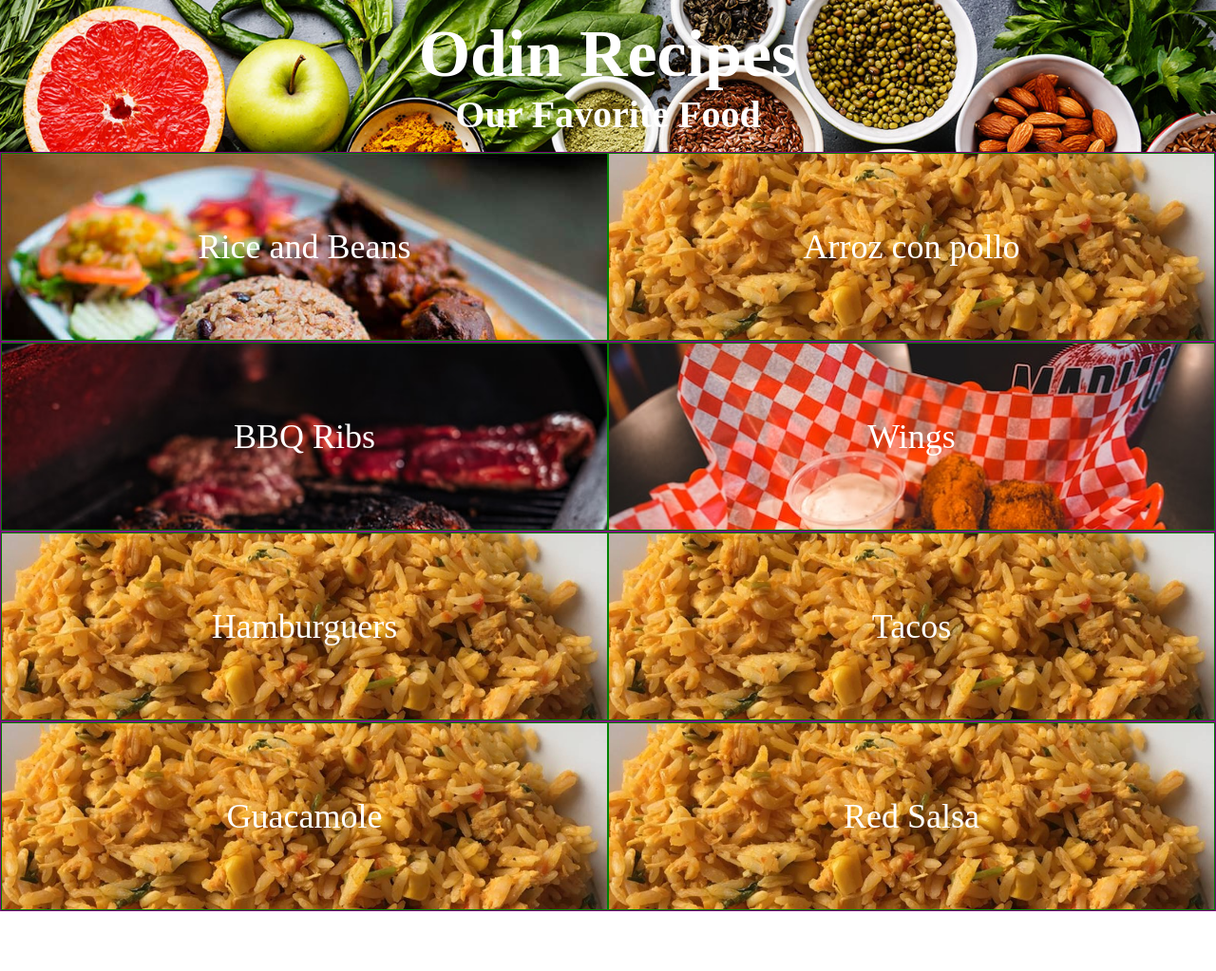
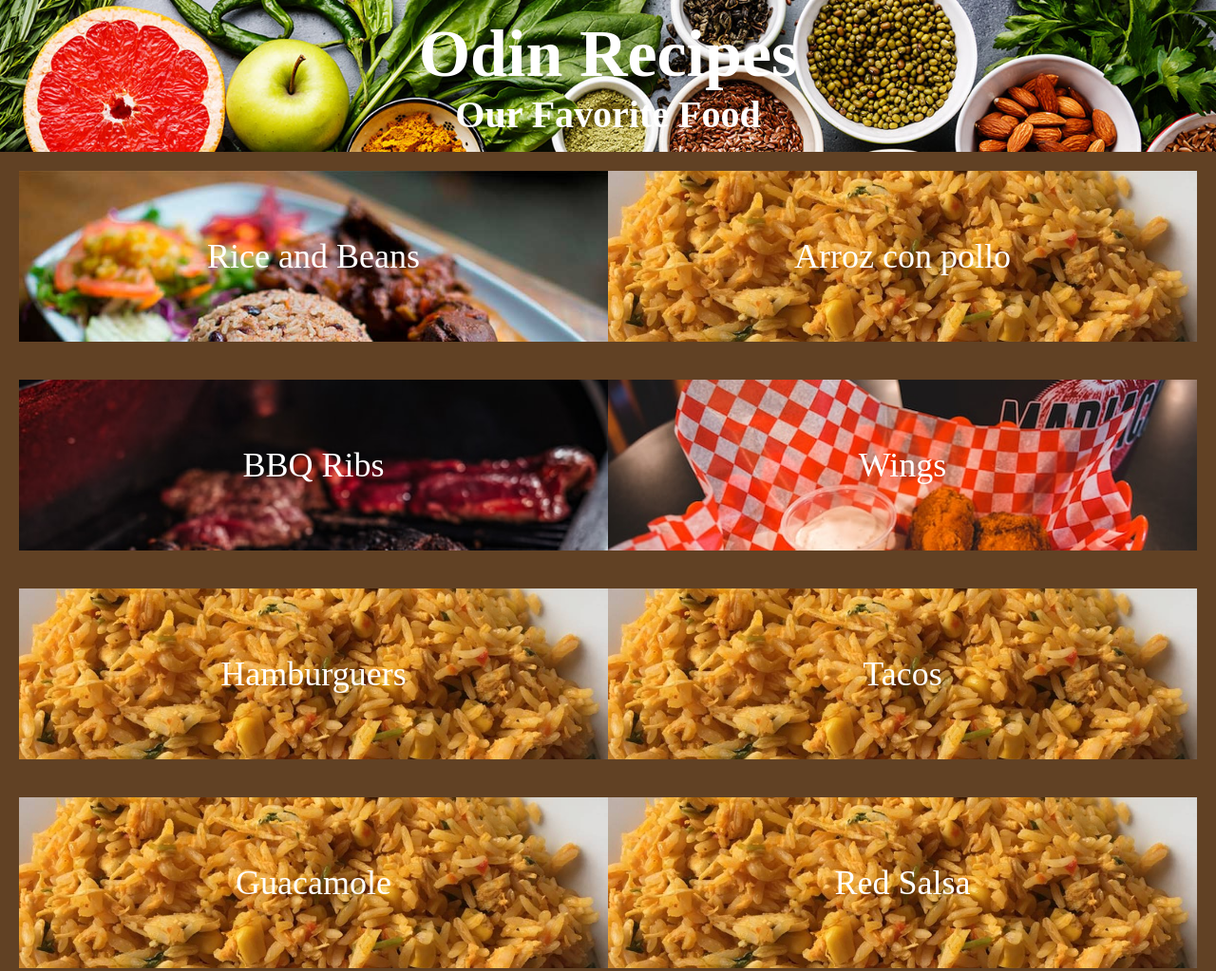
Before and after one commit to kin9koopa/odin-recipes, a plain HTML site: page index.html in a window 1280 px wide. Shown: the whole page at 95% size. Before the commit the page ends 960 px from the top, so only its background shows below. Drawn offline with Linux system fonts and the light colour scheme.

Commit message:
small changes to css and title of the index

```diff
--- a/css/index.css
+++ b/css/index.css
@@ -6,6 +6,7 @@
 body {
 	width: 100vw;
 	height: 100vh;
+	background: #614124;
 }
 header {
 	display: flex;
@@ -27,14 +28,16 @@ section {
 	height: 80vh;
 }
 section .row {
-	border: 1px solid purple;
 	height: 25vh;
 	display: flex;
 	justify-content: space-evenly;
 	align-items: center;
+	padding-bottom: 20px;
+	margin-top: 20px;
+	padding-left: 20px;
+	padding-right: 20px;
 }
 section .row .plate {
-	border: 1px solid green;
 	display: flex;
 	align-items: center;
 	justify-content: center;
--- a/index.html
+++ b/index.html
@@ -5,7 +5,7 @@
 		<meta http-equiv="X-UA-Compatible" content="IE=edge" />
 		<meta name="viewport" content="width=device-width, initial-scale=1.0" />
 		<link rel="stylesheet" href="css/index.css" />
-		<title>Document</title>
+		<title>Odin Recipes</title>
 	</head>
 	<body>
 		<header>
```
